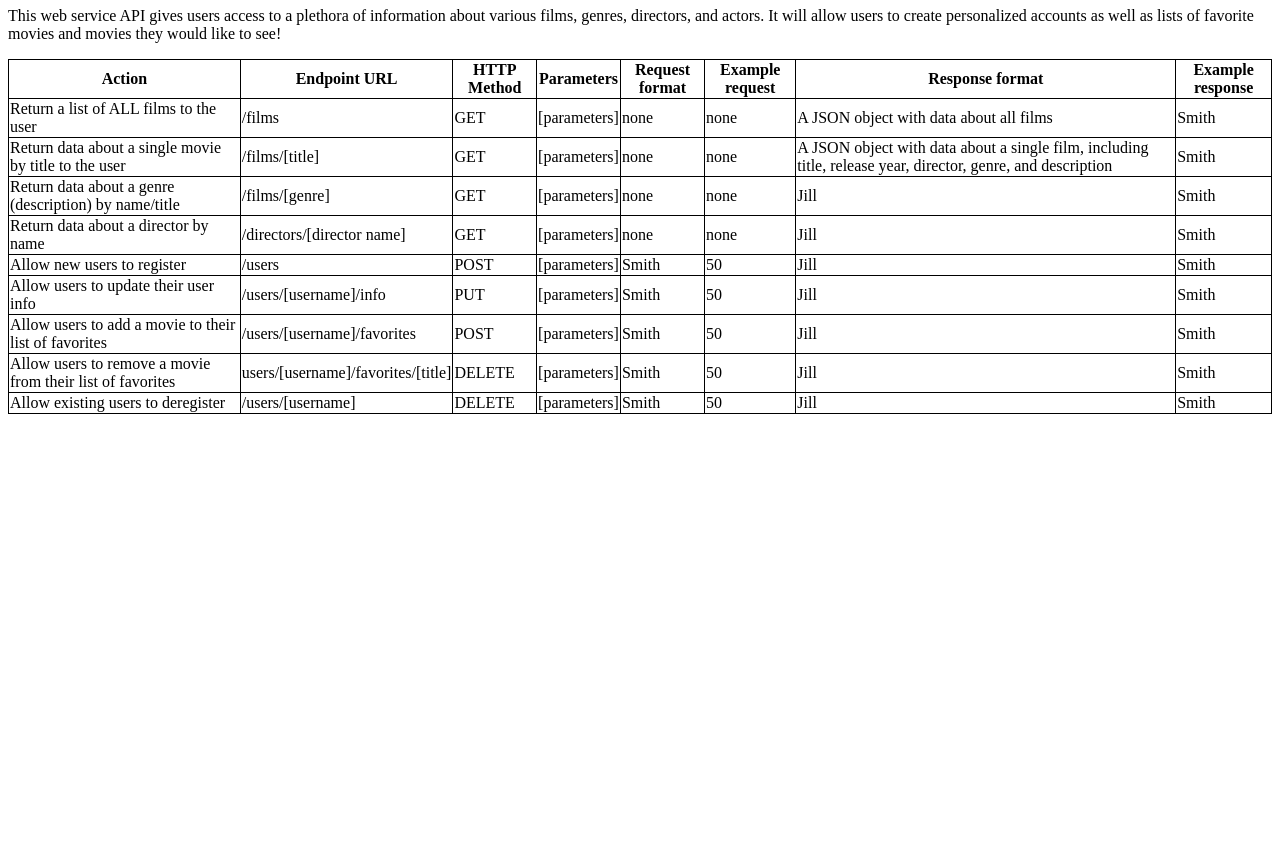
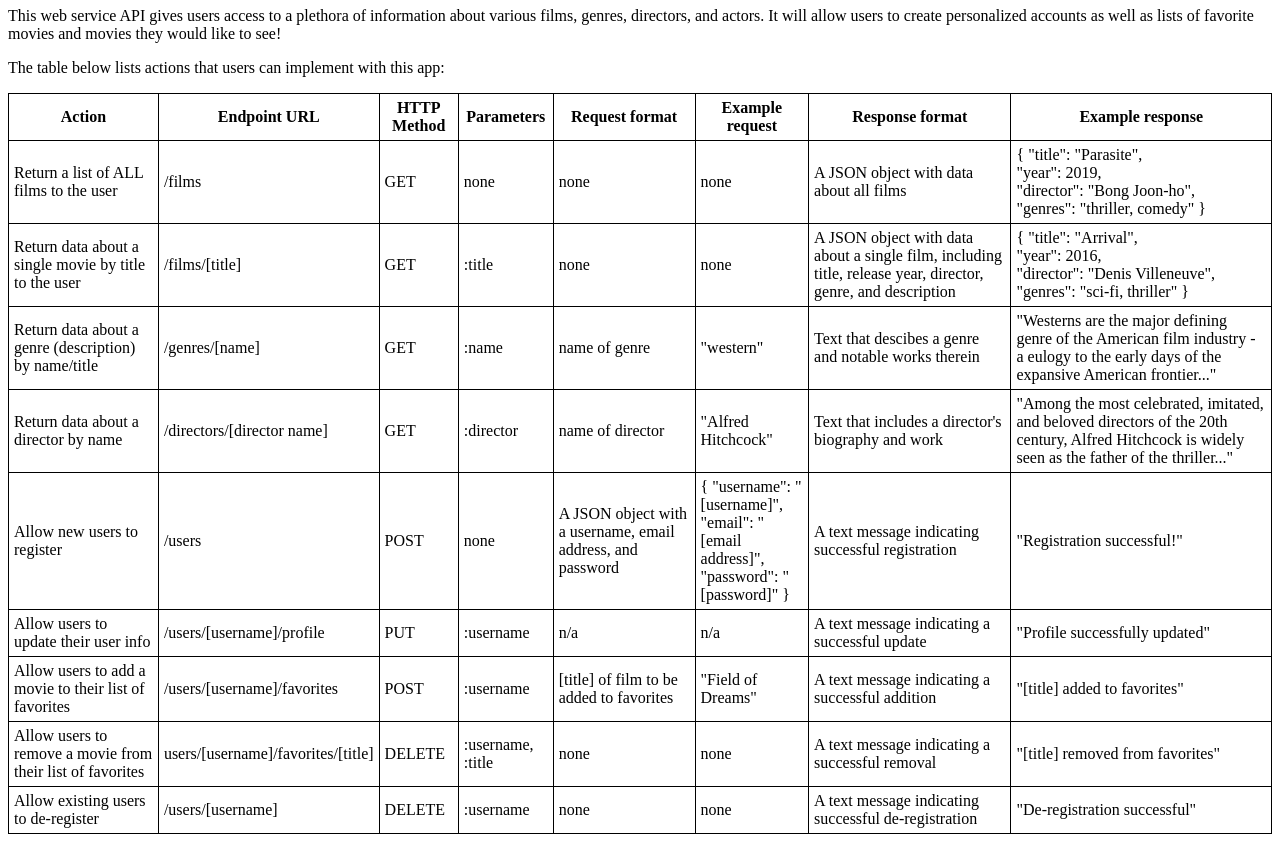
Before and after one commit to shplank/movie_api, a website: page public/documentation.html in a window 1280 px wide. Shown: the part 73-915 px from the top of the page. Before the commit the page ends 800 px from the top, so only its background shows below. Drawn offline with Linux system fonts and the light colour scheme.

Commit message:
Node functions & documentation
Added details about how API can be used in Documentation file; added placeholder functionality for node requests

```diff
--- a/public/documentation.html
+++ b/public/documentation.html
@@ -9,16 +9,20 @@
       table, th, td {
         border: 1px solid black;
         border-collapse: collapse;
+        padding: 5px;
       }
 </style>
   </head>
 
   <body>
 
-  <h1>DocFlix Documentation Page</h1>
+  <h1>Mooovies! Documentation Page</h1>
 
   <p>
     This web service API gives users access to a plethora of information about various films, genres, directors, and actors. It will allow users to create personalized accounts as well as lists of favorite movies and movies they would like to see!
+  </p>
+  <p>
+    The table below lists actions that users can implement with this app:
   </p>
 
   <table style="width:100%">
@@ -36,91 +40,105 @@
       <td>Return a list of ALL films to the user</td>
       <td>/films</td>
       <td>GET</td>
-      <td>[parameters]</td>
+      <td>none</td>
       <td>none</td>
       <td>none</td>
       <td>A JSON object with data about all films</td>
-      <td>Smith</td>
+      <td>    {
+        "title": "Parasite",<br>
+        "year": 2019,<br>
+        "director": "Bong Joon-ho",<br>
+        "genres": "thriller, comedy"
+    }</td>
     </tr>
     <tr>
       <td>Return data about a single movie by title to the user</td>
       <td>/films/[title]</td>
       <td>GET</td>
-      <td>[parameters]</td>
+      <td>:title</td>
       <td>none</td>
       <td>none</td>
       <td>A JSON object with data about a single film, including title, release year, director, genre, and description</td>
-      <td>Smith</td>
+      <td>{
+        "title": "Arrival",<br>
+        "year": 2016,<br>
+        "director": "Denis Villeneuve",<br>
+        "genres": "sci-fi, thriller"
+      }</td>
     </tr>
     <tr>
       <td>Return data about a genre (description) by name/title</td>
-      <td>/films/[genre]</td>
+      <td>/genres/[name]</td>
       <td>GET</td>
-      <td>[parameters]</td>
-      <td>none</td>
-      <td>none</td>
-      <td>Jill</td>
-      <td>Smith</td>
+      <td>:name</td>
+      <td>name of genre</td>
+      <td>"western"</td>
+      <td>Text that descibes a genre and notable works therein</td>
+      <td>"Westerns are the major defining genre of the American film industry - a eulogy to the early days of the expansive American frontier..."</td>
     </tr>
     <tr>
       <td>Return data about a director by name</td>
       <td>/directors/[director name]</td>
       <td>GET</td>
-      <td>[parameters]</td>
-      <td>none</td>
-      <td>none</td>
-      <td>Jill</td>
-      <td>Smith</td>
+      <td>:director</td>
+      <td>name of director</td>
+      <td>"Alfred Hitchcock"</td>
+      <td>Text that includes a director's biography and work</td>
+      <td>"Among the most celebrated, imitated, and beloved directors of the 20th century, Alfred Hitchcock is widely seen as the father of the thriller..."</td>
     </tr>
     <tr>
       <td>Allow new users to register</td>
       <td>/users</td>
       <td>POST</td>
-      <td>[parameters]</td>
-      <td>Smith</td>
-      <td>50</td>
-      <td>Jill</td>
-      <td>Smith</td>
+      <td>none</td>
+      <td>A JSON object with a username, email address, and password</td>
+      <td>{
+        "username": "[username]",<br>
+        "email": "[email address]",<br>
+        "password": "[password]"
+      }</td>
+      <td>A text message indicating successful registration</td>
+      <td>"Registration successful!"</td>
     </tr>
     <tr>
       <td>Allow users to update their user info</td>
-      <td>/users/[username]/info</td>
+      <td>/users/[username]/profile</td>
       <td>PUT</td>
-      <td>[parameters]</td>
-      <td>Smith</td>
-      <td>50</td>
-      <td>Jill</td>
-      <td>Smith</td>
+      <td>:username</td>
+      <td>n/a</td>
+      <td>n/a</td>
+      <td>A text message indicating a successful update</td>
+      <td>"Profile successfully updated"</td>
     </tr>
     <tr>
       <td>Allow users to add a movie to their list of favorites</td>
       <td>/users/[username]/favorites</td>
       <td>POST</td>
-      <td>[parameters]</td>
-      <td>Smith</td>
-      <td>50</td>
-      <td>Jill</td>
-      <td>Smith</td>
+      <td>:username</td>
+      <td>[title] of film to be added to favorites</td>
+      <td>"Field of Dreams"</td>
+      <td>A text message indicating a successful addition</td>
+      <td>"[title] added to favorites"</td>
     </tr>
     <tr>
       <td>Allow users to remove a movie from their list of favorites</td>
       <td>users/[username]/favorites/[title]</td>
       <td>DELETE</td>
-      <td>[parameters]</td>
-      <td>Smith</td>
-      <td>50</td>
-      <td>Jill</td>
-      <td>Smith</td>
+      <td>:username, :title</td>
+      <td>none</td>
+      <td>none</td>
+      <td>A text message indicating a successful removal</td>
+      <td>"[title] removed from favorites"</td>
     </tr>
     <tr>
-      <td>Allow existing users to deregister</td>
+      <td>Allow existing users to de-register</td>
       <td>/users/[username]</td>
       <td>DELETE</td>
-      <td>[parameters]</td>
-      <td>Smith</td>
-      <td>50</td>
-      <td>Jill</td>
-      <td>Smith</td>
+      <td>:username</td>
+      <td>none</td>
+      <td>none</td>
+      <td>A text message indicating successful de-registration</td>
+      <td>"De-registration successful"</td>
     </tr>
   </table>
 
```
Also changed, not shown: index.js (+79 -1 lines).
